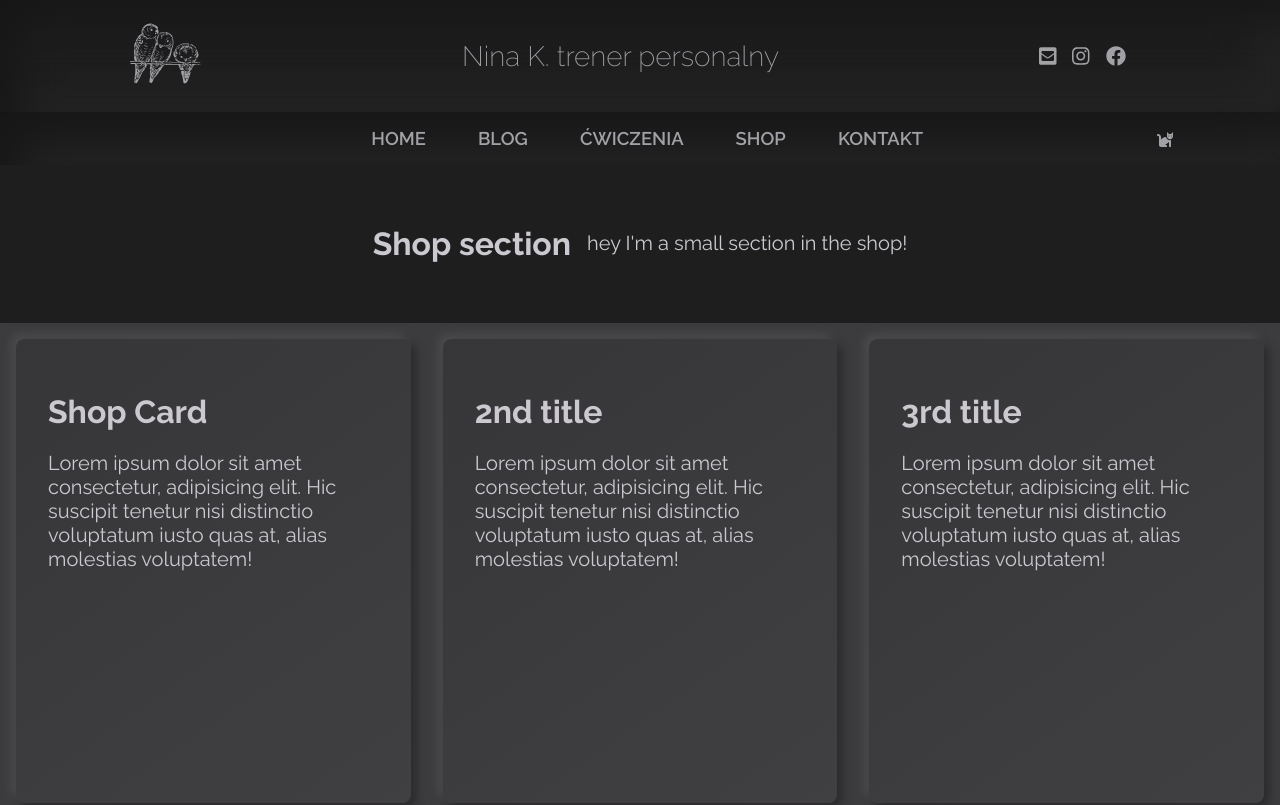
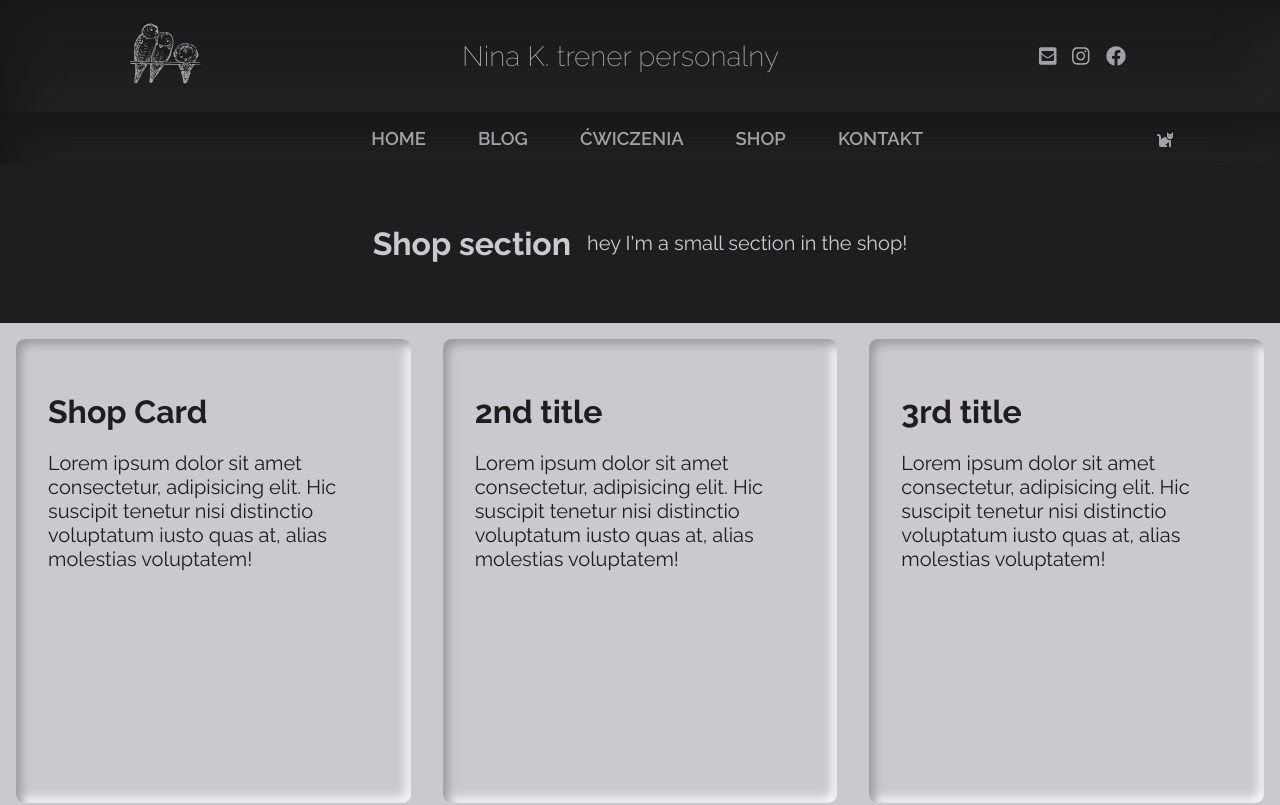
Before and after one commit to MaciejFigat/PTHome, a React (Create React App) app in the folder frontend/: page /shop in a window 1280 px wide. Shown: the top 805 px of the page. Built offline with nearby package versions, Linux system fonts and the light colour scheme.

Commit message:
switch cases implemented in styled components for cardsecondary

```diff
--- a/frontend/src/screens/Shop.tsx
+++ b/frontend/src/screens/Shop.tsx
@@ -50,7 +50,7 @@ const Shop: React.FC<ShopProps> = () => {
         description="hey I'm a small section in the shop!"
       />
 
-      <SectionCardsv2 cardData={cardDataOne} variant='primary' />
+      <SectionCardsv2 cardData={cardDataOne} variant='secondary' />
     </>
   )
 }
--- a/frontend/src/styles/sectionCards.js
+++ b/frontend/src/styles/sectionCards.js
@@ -111,6 +111,16 @@ const secondaryStyle = {
   color: `var(--background1-main);`,
   cardBackground: `var(--background5-main);`,
 }
+const handleCardContainerColor = (props) => {
+  switch (props.variant) {
+    case 'primary':
+      return `background-color: ${primaryStyle.cardBackground}`
+    case 'secondary':
+      return `background-color: ${secondaryStyle.cardBackground}`
+    default:
+      return 'background-color: red'
+  }
+}
 
 /* Secondary Card styling */
 export const CardContainerSecondary = styled.div`
@@ -119,12 +129,19 @@ export const CardContainerSecondary = styled.div`
   display: grid;
   grid-template-columns: repeat(auto-fit, minmax(350px, 1fr));
   place-items: center;
-  background-color: ${(props) =>
-    props.variant === 'primary'
-      ? primaryStyle.cardBackground
-      : secondaryStyle.cardBackground};
   justify-content: center;
+  /*checking if switch will work  */
+  ${(props) => handleCardContainerColor(props)}
 `
+
+/* switch(props) {
+   case 'primary':
+    return primaryStyle.cardBackground;
+   case 'secondary':
+   return secondaryStyle.cardBackground
+   default:
+     return 'red';
+ } */
 
 export const CardSecondary = styled.div`
   /* for color #CBC9CF */
```
